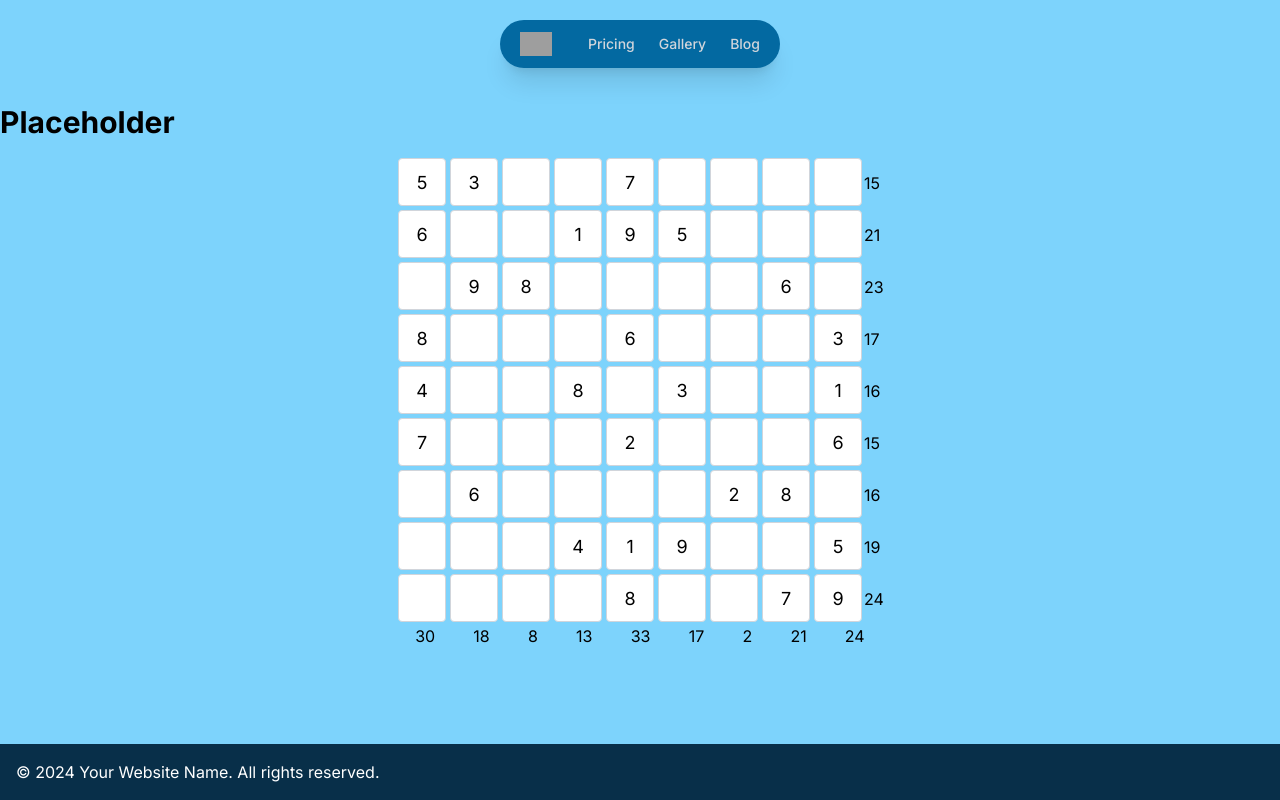
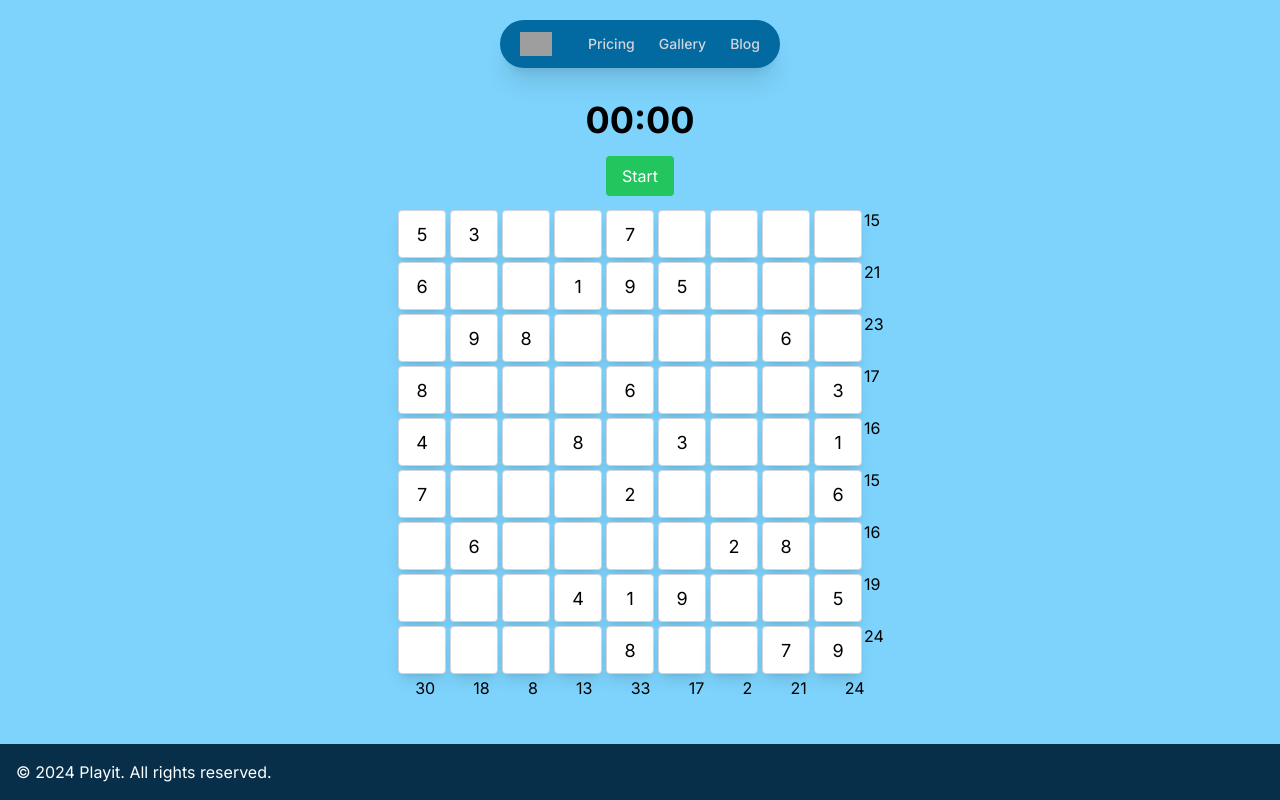
Before and after one commit to stivenm16/devToolkit, a Next.js app: page / in a window 1280 px wide. Built offline with nearby package versions, Linux system fonts and the light colour scheme; grey boxes are pictures that could not be loaded.

Commit message:
sudoku ui

```diff
--- a/src/app/components/Footer.tsx
+++ b/src/app/components/Footer.tsx
@@ -1,12 +1,7 @@
 const Footer: React.FC = () => {
   return (
     <footer className="bg-sky-950 text-white p-4">
-      {/* Your footer content goes here */}
-      <p>
-        &copy; {new Date().getFullYear()} Your Website Name. All rights
-        reserved.
-      </p>
-      {/* Add any other footer information or links */}
+      <p>&copy; {new Date().getFullYear()} Playit. All rights reserved.</p>
     </footer>
   )
 }
--- /dev/null
+++ b/src/app/components/ui/Timer.tsx
@@ -0,0 +1,63 @@
+'use client'
+import React, { useEffect, useState } from 'react'
+
+const Timer: React.FC = () => {
+  const [time, setTime] = useState(0)
+  const [isRunning, setIsRunning] = useState(false)
+
+  useEffect(() => {
+    let interval: NodeJS.Timeout
+
+    if (isRunning) {
+      interval = setInterval(() => {
+        setTime((prevTime) => prevTime + 1)
+      }, 1000)
+    }
+
+    return () => {
+      clearInterval(interval)
+    }
+  }, [isRunning])
+
+  const startTimer = () => {
+    setIsRunning(true)
+  }
+
+  const stopTimer = () => {
+    setIsRunning(false)
+  }
+
+  const formatTime = (time: number) => {
+    const minutes = Math.floor(time / 60)
+      .toString()
+      .padStart(2, '0')
+    const seconds = (time % 60).toString().padStart(2, '0')
+    return `${minutes}:${seconds}`
+  }
+
+  return (
+    <div className="flex flex-col items-center justify-center my-3">
+      <div className="text-4xl font-bold mb-4">{formatTime(time)}</div>
+      <div className="flex space-x-4">
+        {!isRunning && (
+          <button
+            className="bg-green-500 hover:bg-green-600 text-white px-4 py-2 rounded"
+            onClick={startTimer}
+          >
+            Start
+          </button>
+        )}
+        {isRunning && (
+          <button
+            className="bg-red-500 hover:bg-red-600 text-white px-4 py-2 rounded"
+            onClick={stopTimer}
+          >
+            Stop
+          </button>
+        )}
+      </div>
+    </div>
+  )
+}
+
+export default Timer
--- a/src/app/components/ui/sudoku/Board.tsx
+++ b/src/app/components/ui/sudoku/Board.tsx
@@ -1,7 +1,7 @@
 'use client'
 
 import React from 'react'
-import Cell from './Cell'
+import { Cell } from '.'
 
 interface Props {
   // size: number
@@ -40,8 +40,10 @@ const Board: React.FC<Props> = () => {
 
   return (
     <div className="grid-cols-9 gap-0">
+      {/* // <div className=""> */}
       {board.map((row, rowIndex) => (
-        <div className="grid-rows-9" key={rowIndex}>
+        // <div className="grid-rows-9" key={rowIndex}>
+        <div className="flex md:grid-rows-9" key={rowIndex}>
           {row.map((cellValue: number, columnIndex: number) => (
             <Cell
               key={columnIndex}
--- a/src/app/components/ui/sudoku/Cell.tsx
+++ b/src/app/components/ui/sudoku/Cell.tsx
@@ -29,7 +29,7 @@ const Cell: React.FC<CellProps> = ({
           onChange(inputValue === '' ? 0 : parsedValue, rowIndex, columnIndex)
         }
       }}
-      className="w-12 h-12 border border-gray-300 rounded text-center text-lg focus:outline-none focus:ring-2 focus:ring-blue-500 m-0.5"
+      className="w-9 h-12 border border-gray-300 rounded text-center text-lg focus:outline-none focus:ring-2 focus:ring-blue-500 m-0.5 md:w-12 shadow-lg"
     />
   )
 }
--- /dev/null
+++ b/src/app/components/ui/sudoku/index.ts
@@ -0,0 +1,7 @@
+// export Board from './B';
+import Board from './Board'
+
+import Cell from './Cell'
+
+export { Board, Cell }
+// Add more export statements for each component in the folder
--- a/src/app/page.tsx
+++ b/src/app/page.tsx
@@ -1,11 +1,13 @@
 import Layout from './components/Layout'
-import Board from './components/ui/sudoku/Board'
+import Timer from './components/ui/Timer'
+import { Board } from './components/ui/sudoku'
 
 export default function Home() {
   return (
     <Layout>
       {/* Your home page content goes here */}
-      <h2 className="text-3xl font-bold my-4">Placeholder</h2>
+      {/* <h2 className="text-3xl font-bold my-4">Placeholder</h2> */}
+      <Timer />
       <div className="flex justify-center">
         <Board />
       </div>
```
